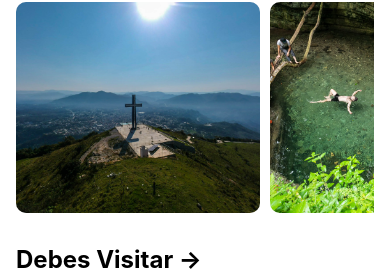
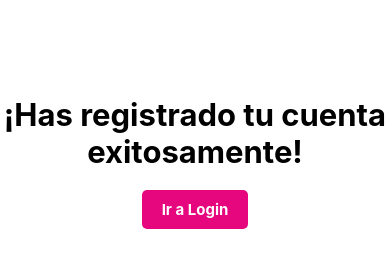
Before and after one commit to XicoNemi/mobile-app, a React Native app: screen /VerificationSuccess in a window 390 px wide. Shown: the part 260-539 px from the top of the page. Built offline with nearby package versions, Linux system fonts and the light colour scheme; no server answers.

Commit message:
feat: agregar pantalla de éxito de verificación y configurar navegación

```diff
--- a/App.jsx
+++ b/App.jsx
@@ -3,10 +3,18 @@ import { NavigationContainer } from "@react-navigation/native";
 import { Provider, useDispatch, useSelector } from "react-redux";
 import { store } from "./app/store/store";
 import StackApp from "./app/navigation/StackApp";
-
-// Acciones y utilidades de autenticación
 import { logIn } from "./app/features/authSlice";
 import { getValueFor } from "./app/utils/localStorage";
+import { Linking } from 'react-native';
+
+const linking = {
+  prefixes: ['myapp://'],
+  config: {
+    screens: {
+      VerificationSuccess: 'verification-success',
+    },
+  },
+};
 
 function AppContent() {
   const dispatch = useDispatch();
@@ -29,7 +37,7 @@ function AppContent() {
   }, []);
 
   return (
-    <NavigationContainer>
+    <NavigationContainer linking={linking}>
       <StackApp />
     </NavigationContainer>
   );
--- a/app/navigation/StackApp.jsx
+++ b/app/navigation/StackApp.jsx
@@ -15,6 +15,7 @@ import LoginScreen from "../screens/authScreens/LoginScreen";
 import RegisterScreen from "../screens/authScreens/RegisterScreen";
 import PasswordRecoveryScreen from "../screens/authScreens/PasswordRecoveryScreen";
 import BusinessDetailScreen from "../screens/dashbordScreens/BusinessDetailScreen";
+import VerificationSuccessScreen from "../screens/authScreens/VerificationSuccessScreen";
 
 const Stack = createNativeStackNavigator();
 
@@ -43,6 +44,7 @@ const StackApp = () => {
                 <Stack.Screen name="RegisterScreen" component={RegisterScreen} />
                 <Stack.Screen name="PasswordRecoveryScreen" component={PasswordRecoveryScreen} />
                 <Stack.Screen name="BusinessDetailScreen" component={BusinessDetailScreen} />
+                <Stack.Screen name="VerificationSuccess" component={VerificationSuccessScreen} />
             </Stack.Navigator>
         </>
     );
--- /dev/null
+++ b/app/screens/authScreens/VerificationSuccessScreen.jsx
@@ -0,0 +1,50 @@
+import React from 'react';
+import { View, Text, TouchableOpacity, StyleSheet } from 'react-native';
+import { useNavigation } from '@react-navigation/native';
+import Colors from '../../utils/Colors';
+import SizeConstants from '../../utils/SizeConstants';
+
+const VerificationSuccessScreen = () => {
+    const navigation = useNavigation();
+
+    return (
+        <View style={styles.container}>
+            <Text style={styles.title}>¡Has registrado tu cuenta exitosamente!</Text>
+            <TouchableOpacity
+                style={styles.loginButton}
+                onPress={() => navigation.navigate('LoginScreen')}
+            >
+                <Text style={styles.buttonText}>Ir a Login</Text>
+            </TouchableOpacity>
+        </View>
+    );
+};
+
+const styles = StyleSheet.create({
+    container: {
+        flex: 1,
+        justifyContent: 'center',
+        alignItems: 'center',
+        backgroundColor: 'white',
+    },
+    title: {
+        fontSize: SizeConstants.titles,
+        fontWeight: 'bold',
+        color: Colors.primaryText,
+        textAlign: 'center',
+        marginBottom: 20,
+    },
+    loginButton: {
+        backgroundColor: Colors.primary,
+        paddingVertical: 10,
+        paddingHorizontal: 20,
+        borderRadius: 5,
+    },
+    buttonText: {
+        color: 'white',
+        fontSize: SizeConstants.texts,
+        fontWeight: 'bold',
+    },
+});
+
+export default VerificationSuccessScreen;
```
Also changed, not shown: package.json (+5 -3 lines), 1 other file (tests, documents, lock files or other folders).
